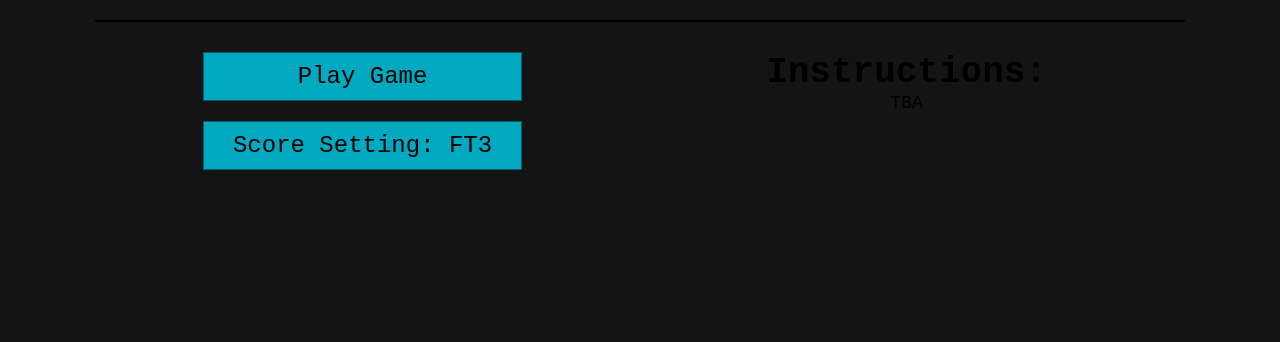
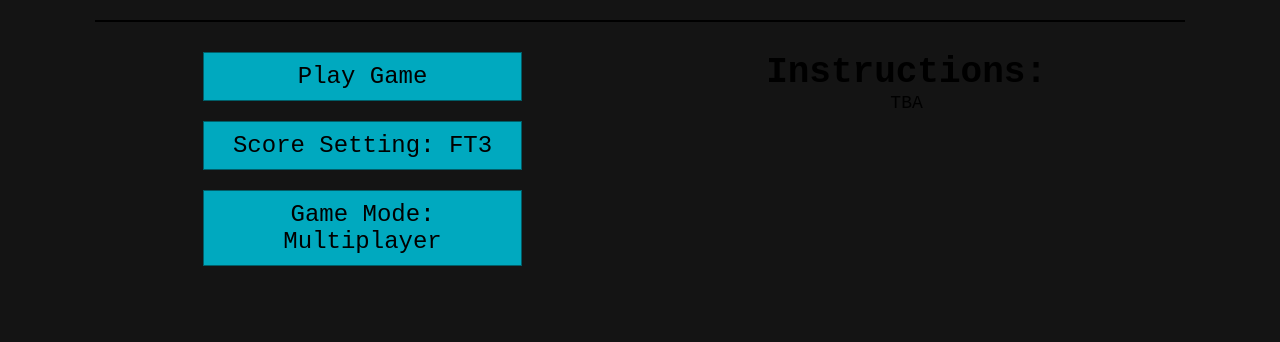
Before and after one commit to benngim/game_website, a Flask app: page /pong in a window 1280 px wide. Shown: the part 654-996 px from the top of the page. Before the commit the page ends 824 px from the top, so only its background shows below. Run offline with Flask 3, Linux system fonts and the light colour scheme.

Commit message:
Added survival mode

```diff
--- a/static/js/pong.js
+++ b/static/js/pong.js
@@ -20,6 +20,9 @@ var p1_x;
 var p1_y;
 var p2_x;
 var p2_y;
+
+// Survival mode variable
+var surivalMode = false;
 
 // Movement variables
 const controller = {
@@ -90,8 +93,11 @@ function drawGame() {
     context.fillStyle = net_color;
     context.textAlign = "left";
     context.fillText(p1Score, 20, 45);
-    context.textAlign = "right";
-    context.fillText(p2Score, COLS*BLOCKSIZE - 20, 45);
+    // Don't draw 2p score if playing survival mode
+    if (!surivalMode) {
+        context.textAlign = "right";
+        context.fillText(p2Score, COLS*BLOCKSIZE - 20, 45);
+    }
 
     // Display winner text on gameover
     if (gameOver && winner != null) {
@@ -112,6 +118,11 @@ function drawGame() {
     context.fillStyle = paddle_color;
     context.fillRect(p1_x + BLOCKSIZE/2, p1_y, BLOCKSIZE/2, BLOCKSIZE * PADDLE_SIZE);
     context.fillRect(p2_x, p2_y, BLOCKSIZE/2, BLOCKSIZE * PADDLE_SIZE);
+
+    // Survival Mode - Draw wall
+    if (surivalMode) {
+        context.fillRect(p2_x, 0, BLOCKSIZE/2, board.height);
+    }
 
     // Draw ball
     context.fillStyle = ball_color;
@@ -151,6 +162,7 @@ function updatePaddles() {
 
 /* Generates new ball at center of screen with random velocity and direction */
 function generateBall() {
+    // Set initial xspeed and random yspeed
     ball_xSpeed = 6;
     ball_ySpeed = 0;
     while (ball_ySpeed == 0) {
@@ -159,7 +171,8 @@ function generateBall() {
     ball_x = (COLS/2) * BLOCKSIZE;
     ball_y = (ROWS/2) * BLOCKSIZE;
 
-    if (Math.floor(2 * Math.random() + 1) == 1) {
+    // Set random initial ball direction, set to left initially if survival mode
+    if (Math.floor(2 * Math.random() + 1) == 1 || surivalMode) {
         ball_direction = "Left";
     }
     else {
@@ -181,18 +194,30 @@ function updateBall() {
 /* Checks for ball collision */
 function checkCollisions() {
 
-    // Check if ball hit p1 paddle
+    // Check if ball hit p1 paddle, update score if survival mode
     if ((ball_x >= (p1_x + BLOCKSIZE/2)) && (ball_x <= (p1_x + BLOCKSIZE))
     && (ball_y >= p1_y) && ball_y <= (p1_y + BLOCKSIZE * PADDLE_SIZE)) {
         while (ball_ySpeed == 0) {
             ball_ySpeed = Math.floor(15*Math.random() - 7);
         }
         ball_direction = "Right";
+        if (surivalMode) {
+            updateScore(1);
+        }
     }
 
     // Check if ball hit p2 paddle
     if ((ball_x >= (p2_x - BALLSIZE)) && (ball_x <= (p2_x + BLOCKSIZE/2 - BALLSIZE))
     && (ball_y >= p2_y) && ball_y <= (p2_y + BLOCKSIZE * PADDLE_SIZE)) {
+        while (ball_ySpeed == 0) {
+            ball_ySpeed = Math.floor(15*Math.random() - 7);
+        }
+        ball_direction = "Left";
+    }
+
+    // Survival Mode - Check if ball hit wall
+    if ((ball_x >= (p2_x - BALLSIZE)) && (ball_x <= (p2_x + BLOCKSIZE/2 - BALLSIZE))
+    && (ball_y >= 0) && ball_y <= (board.height)) {
         while (ball_ySpeed == 0) {
             ball_ySpeed = Math.floor(15*Math.random() - 7);
         }
@@ -206,6 +231,12 @@ function checkCollisions() {
 
     // Check if ball hit p1 wall
     if (ball_x < 0 - BALLSIZE) {
+        // Game ends in survival mode
+        if (surivalMode) {
+            winner = 3;
+            gameOver = true;
+            return;
+        }
         updateScore(2);
     }
 
@@ -219,6 +250,11 @@ function checkCollisions() {
 function updateScore(player) {
     if (player == 1) {
         p1Score += 1;
+        // Only update score if in surival mode
+        if (surivalMode) {
+            return;
+        }
+
         if (p1Score == scoreSetting) {
             winner = 1;
             gameOver = true;
@@ -270,6 +306,12 @@ function drawGameOver() {
     context.font = "64px Courier New";
     context.fillStyle = ball_color;
     context.textAlign = "center";
+
+    if (surivalMode) {
+        context.fillText("Gameover!", board.width/2, board.height/2);
+        return;
+    }
+
     if (winner == 1) {
         context.fillText("Player 1 Wins!", board.width/2, board.height/2);
     }
@@ -300,3 +342,19 @@ function toggleScoreSetting() {
         document.getElementById("pong-score-button").innerHTML = "Score Setting: FT3";
     }
 }
+
+/* Toggle game mode */
+function toggleGameMode() {
+    if (!gameOver) {
+        return;
+    }
+    if (!surivalMode) {
+        surivalMode = true;
+        document.getElementById("pong-mode-button").innerHTML = "Game Mode: Survival";
+    }
+    else {
+        surivalMode = false;
+        document.getElementById("pong-mode-button").innerHTML = "Game Mode: Multiplayer"
+    }
+    initialiseGame();
+}
--- a/templates/pong.html
+++ b/templates/pong.html
@@ -25,6 +25,8 @@
             <button class="button" id="pong-play-button" onclick="startGame(); blur();">Play Game</button>
             <hr class="hidden-divider">
             <button class="button" id="pong-score-button" onclick="toggleScoreSetting(); blur();">Score Setting: FT3</button>
+            <hr class="hidden-divider">
+            <button class="button" id="pong-mode-button" onclick="toggleGameMode(); blur();">Game Mode: Multiplayer</button>
         </div>
         <div class="pong-game-info">
             <h1>Instructions: </h1>
```
